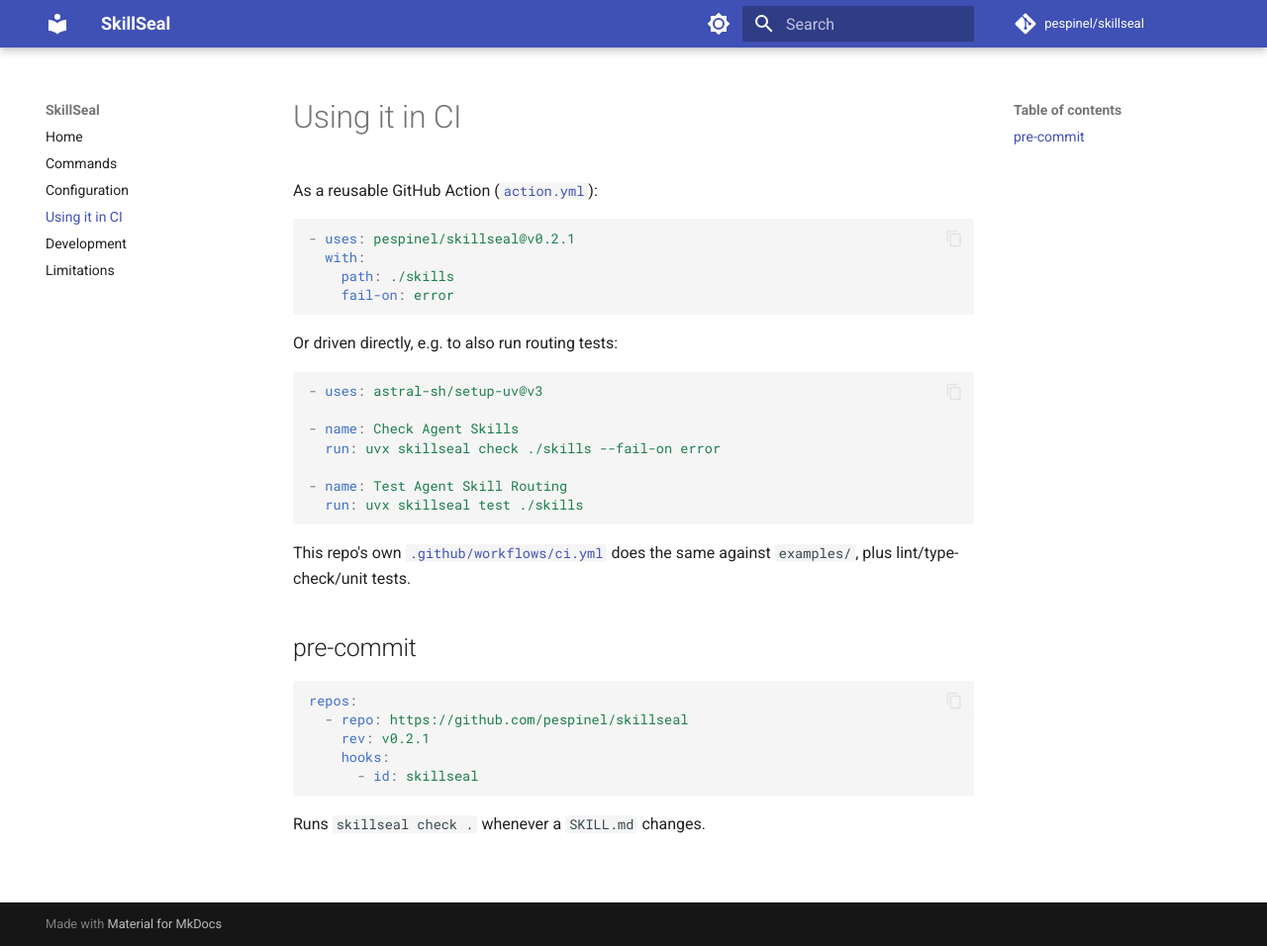
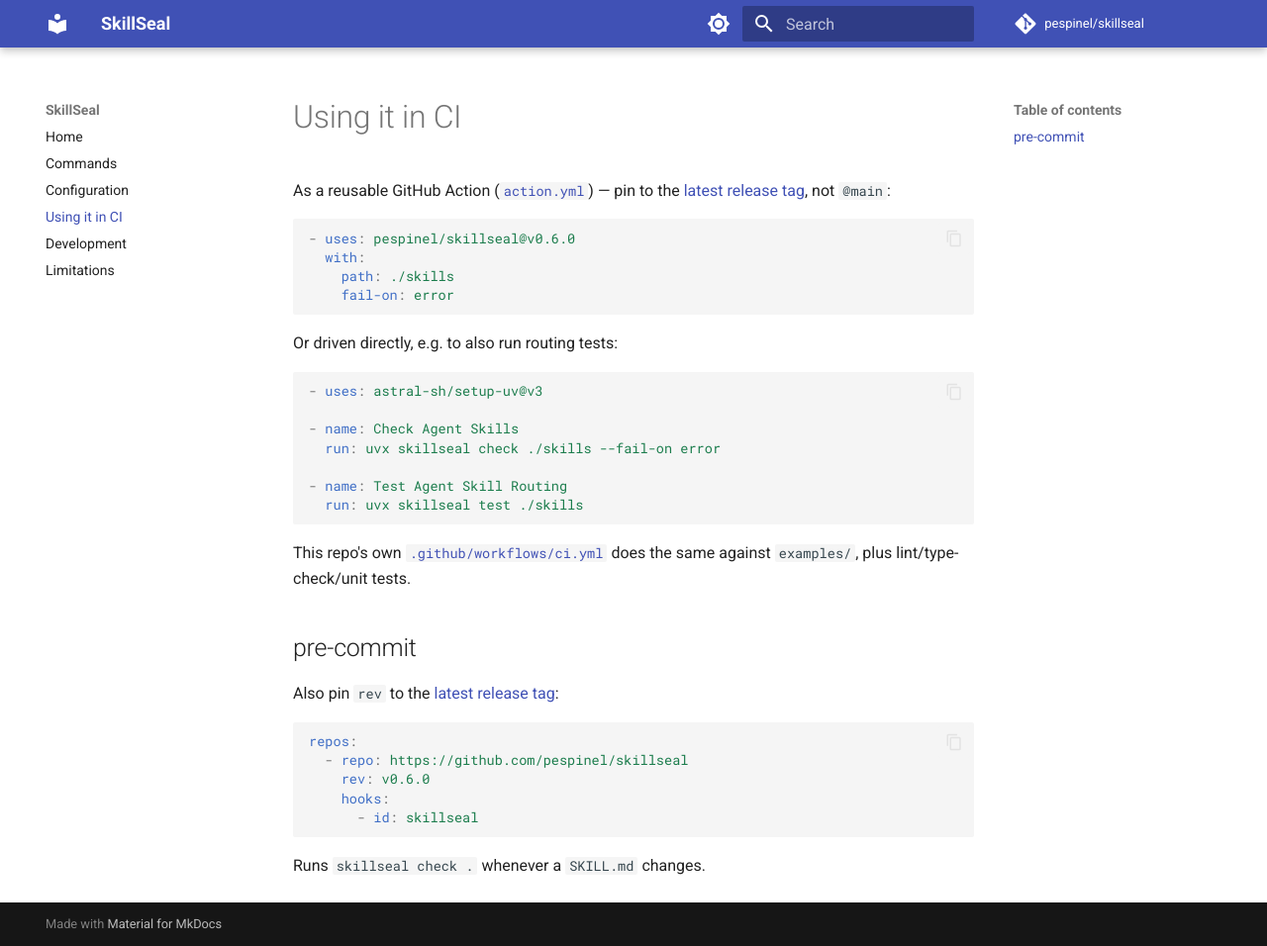
Before and after one commit to pespinel/SkillSeal, an MkDocs documentation site: the page built from docs/ci.md, in a window 1280 px wide and 956 px high. Shown: the whole window at 99% size. Built offline with MkDocs 1.6.1 and Material for MkDocs 9.7.7, drawn with Linux system fonts in a browser that asks for light colours; comment, search, counter and statistics services are not loaded.

Commit message:
fix(docs): unpin stale @v0.2.1 references, point to latest release
These had gone stale across four releases since nothing forced them
to update. Now pointing at the current version plus a link to the
releases page so it's obvious when they drift again.

Co-Authored-By: Claude Sonnet 5 <noreply@anthropic.com>

````diff
--- a/docs/ci.md
+++ b/docs/ci.md
@@ -1,9 +1,11 @@
 # Using it in CI
 
-As a reusable GitHub Action ([`action.yml`](https://github.com/pespinel/skillseal/blob/main/action.yml)):
+As a reusable GitHub Action ([`action.yml`](https://github.com/pespinel/skillseal/blob/main/action.yml)) —
+pin to the [latest release tag](https://github.com/pespinel/skillseal/releases/latest),
+not `@main`:
 
 ```yaml
-- uses: pespinel/skillseal@v0.2.1
+- uses: pespinel/skillseal@v0.6.0
   with:
     path: ./skills
     fail-on: error
@@ -26,10 +28,12 @@ does the same against `examples/`, plus lint/type-check/unit tests.
 
 ## pre-commit
 
+Also pin `rev` to the [latest release tag](https://github.com/pespinel/skillseal/releases/latest):
+
 ```yaml
 repos:
   - repo: https://github.com/pespinel/skillseal
-    rev: v0.2.1
+    rev: v0.6.0
     hooks:
       - id: skillseal
 ```
--- a/pyproject.toml
+++ b/pyproject.toml
@@ -1,6 +1,6 @@
 [project]
 name = "skillseal"
-version = "0.6.0"
+version = "0.6.1"
 description = "Lint, score, and routing-test Agent Skills (SKILL.md) before your agents do."
 readme = "README.md"
 requires-python = ">=3.12"
````
Also changed, not shown: 1 other file.
